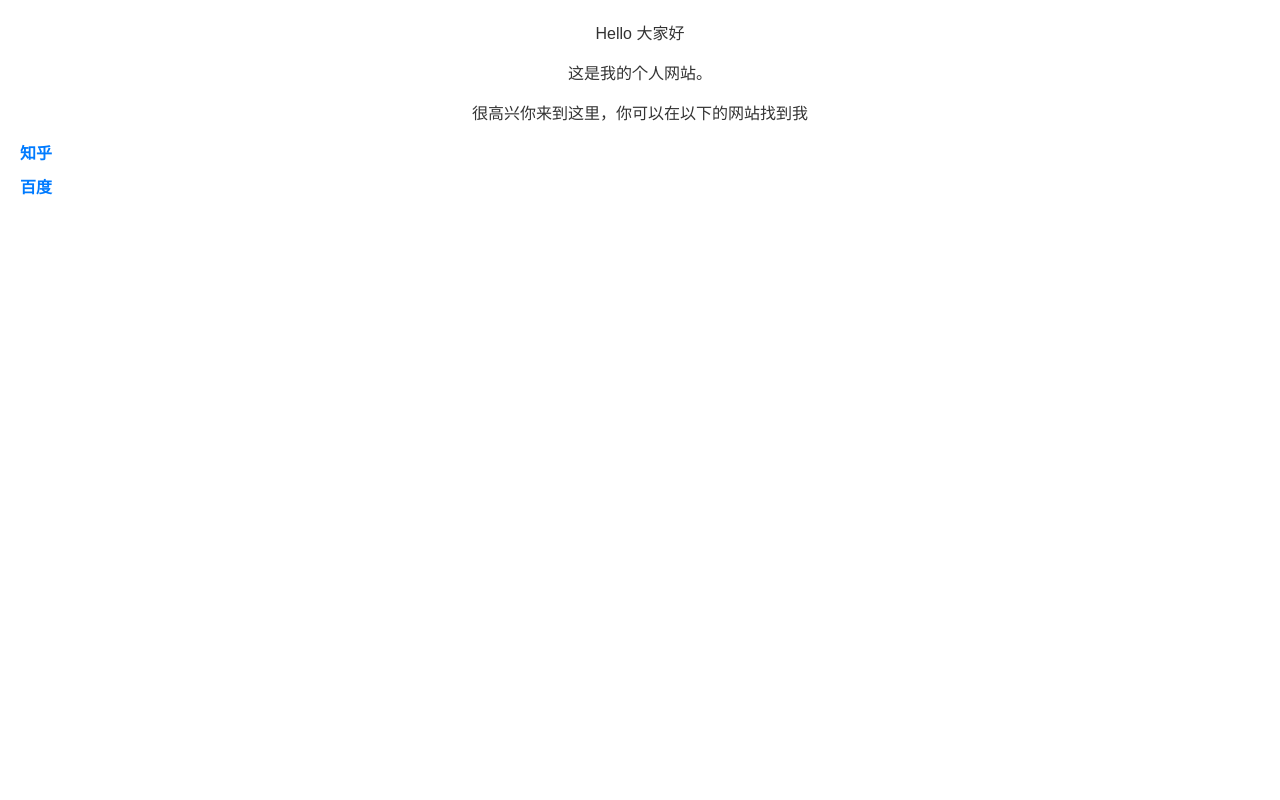
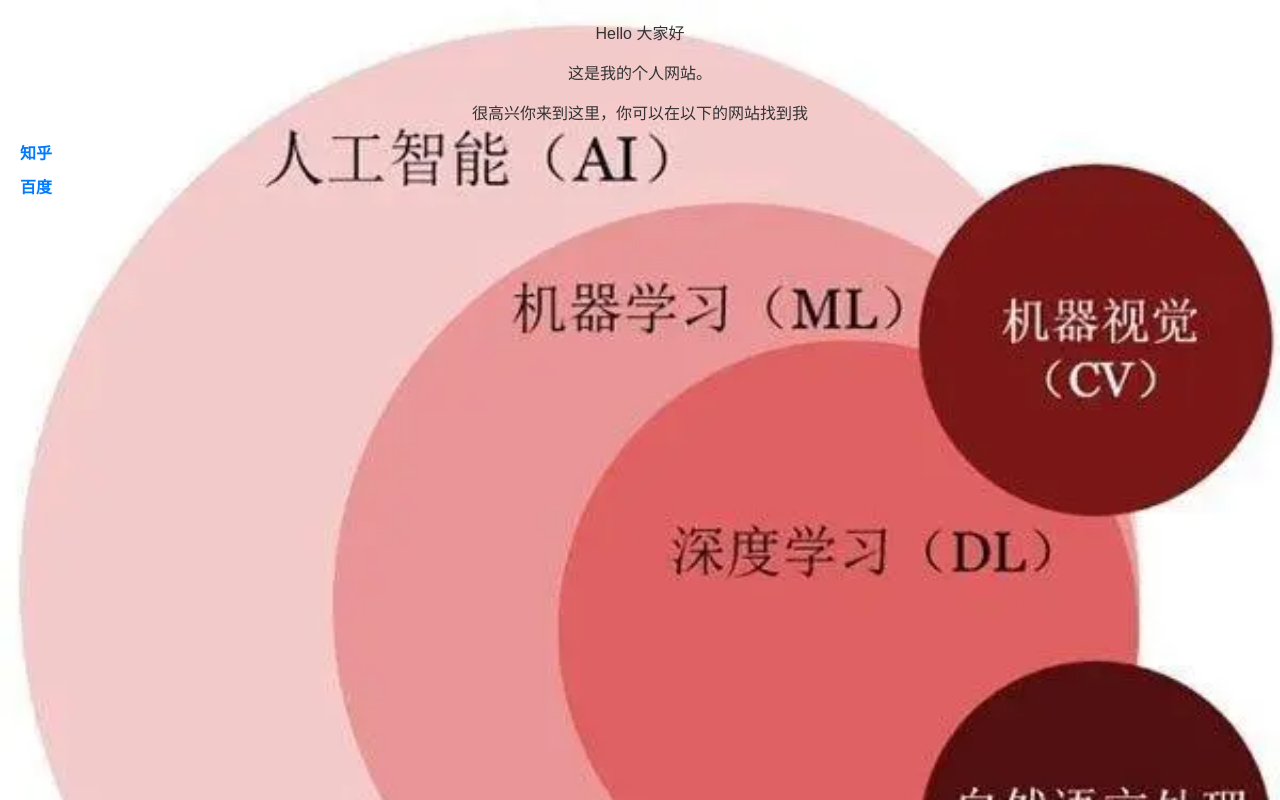
Before and after one commit to utopiagrey/Utopiagrey.github.io, a plain HTML site: page index.html in a window 1280 px wide. Drawn offline with Linux system fonts and the light colour scheme.

Commit message:
Update index.html

```diff
--- a/index.html
+++ b/index.html
@@ -10,7 +10,7 @@
       color: #333;
       margin: 20px;
       text-align: center;
-      background-image: url('123.jpg'); /* 替换为你的图案文件路径 */
+      background-image: url('Images/Veen.webp'); /* 替换为你的图案文件路径 */
       background-size: cover;
     }
 
```
